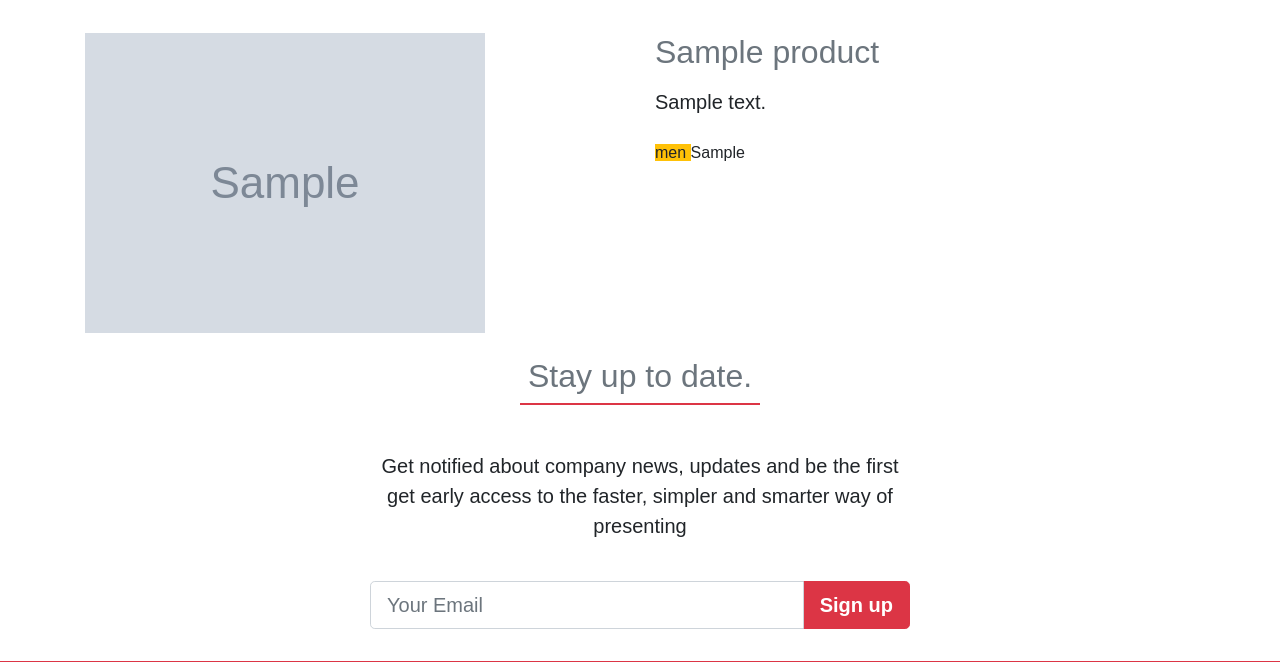
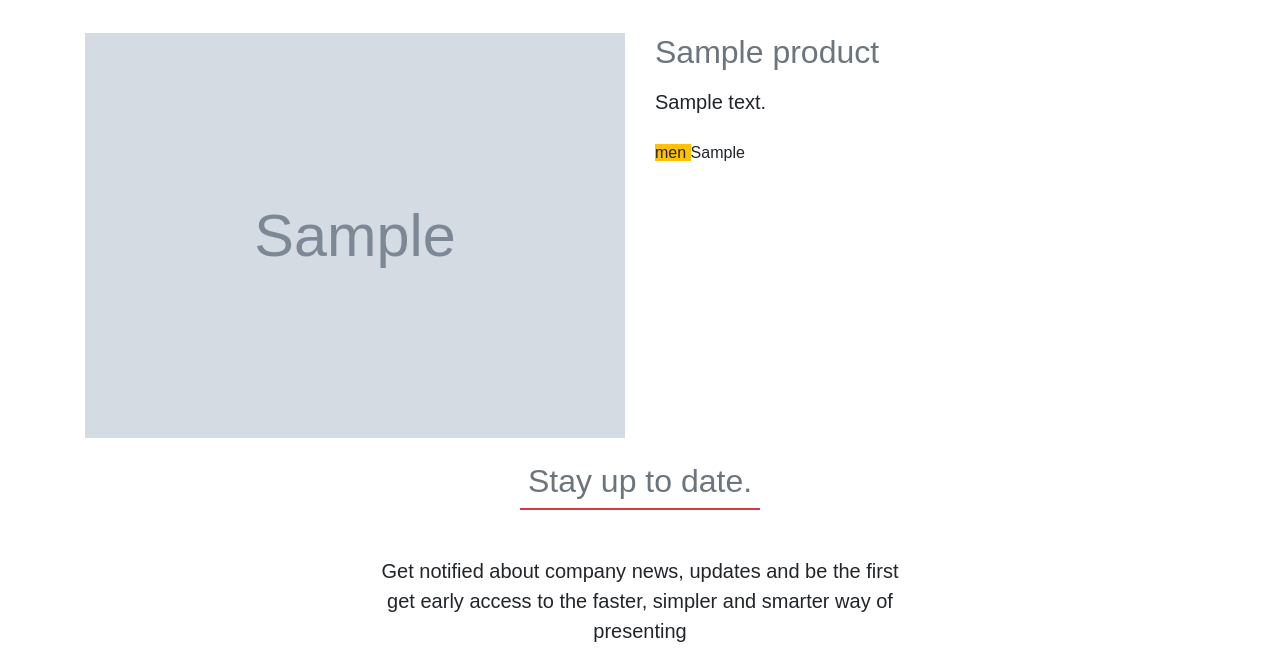
Before and after one commit to Rahimz/gineau, a Django app: page /1/ in a window 1280 px wide. Shown: the part 63-725 px from the top of the page. Run offline with Django 3.2, Linux system fonts and the light colour scheme; tables that the repository leaves empty hold one stand-in row (values such as "Sample post"); grey boxes marked "Sample" are stand-in pictures; some libraries are stand-ins or nearby versions.

Commit message:
detail edited to serve image as 100%

```diff
--- a/products/static/css/style.css
+++ b/products/static/css/style.css
@@ -158,8 +158,12 @@ footer .newsletter-form form input[type=submit]:hover {
     color: #fff;
 }
 
+/* format of product detail page */
 
-/* /////////////////////////// */
+img .img-detail {
+    width: 100%;
+}
+
 /* OLD STYLE  */
 /* /////////////////////////// */
 
--- a/products/templates/products/detail.html
+++ b/products/templates/products/detail.html
@@ -10,10 +10,10 @@
 
 <div class="container mt-5">
   <div class="row mt-5 pt-5 ">
-    <div class="col-md-6">
+    <div class="col-md-6 justify-content-center">
       <!--we need for loop here to print all images -->
       <!-- <img src="/home/rahimz/gineau/gineau/media/f_01.jpg" class="img-responsive" /> -->
-      <img src="{{ product.productImage.url }}" class="img-responsive" alt="{{ product.imageAlt }}"/>
+      <img src="{{ product.productImage.url }}" style="width: 100%" class="img-detail" alt="{{ product.imageAlt }}" />
     </div>
     <div class="col-md-6">
       <h2 class="text-muted ">{{ product.productName }}</h2>
```
